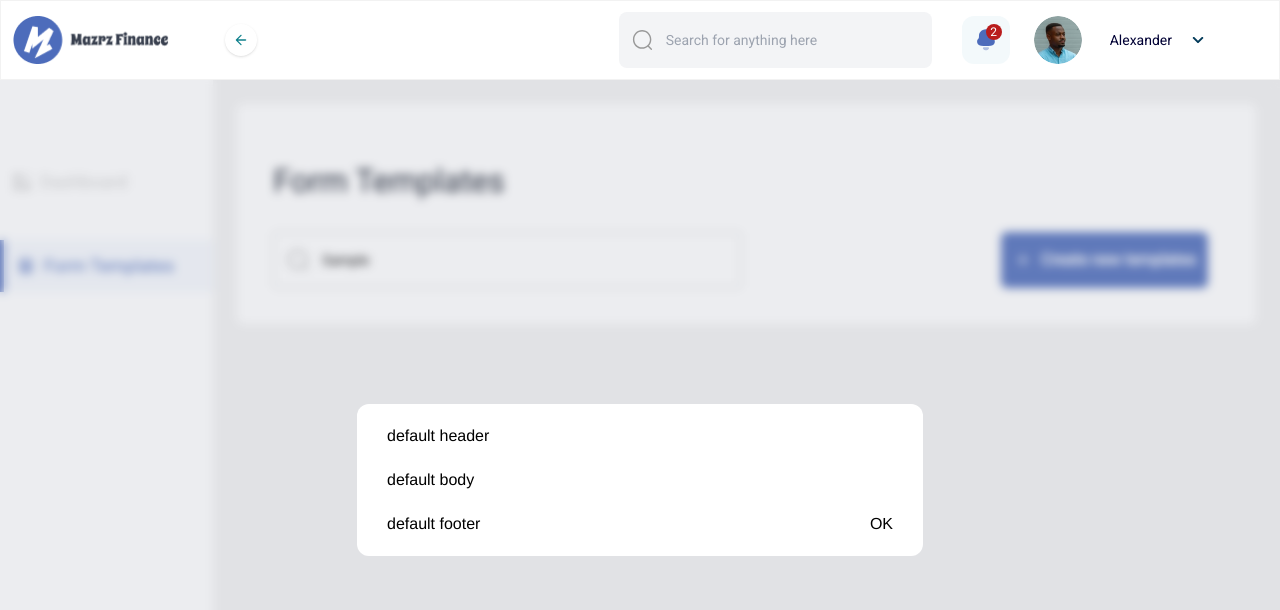
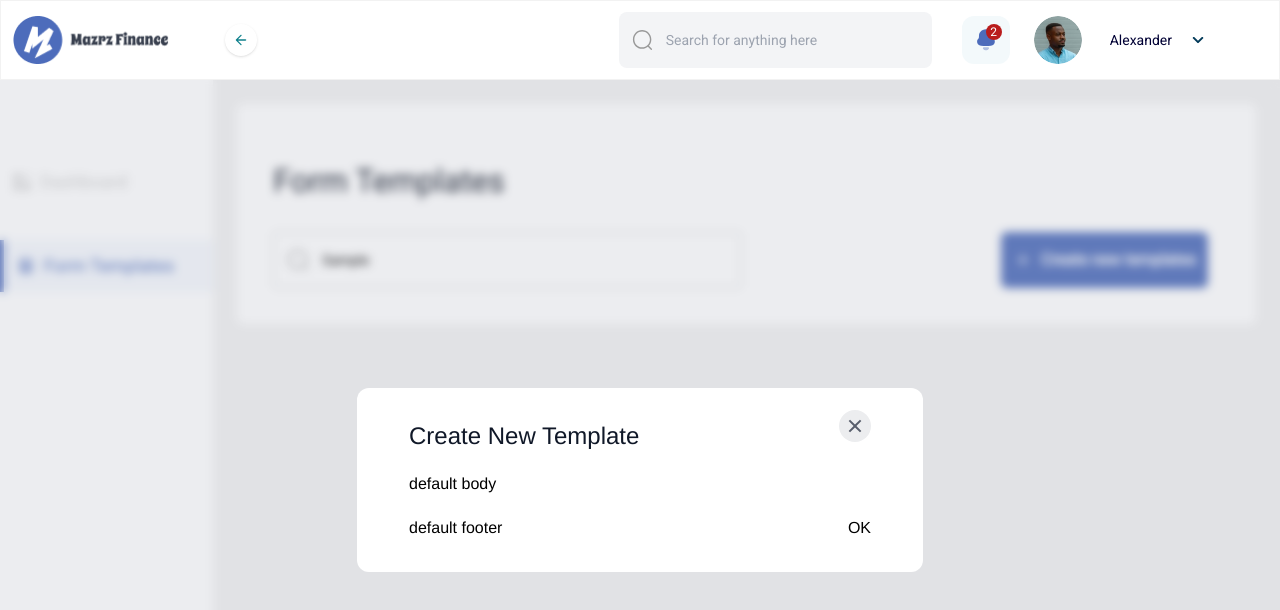
Before and after one commit to GideonOdiokine/Youverify-frontend-task, a Nuxt app: page / in a window 1280 px wide. Both pictures are taken after typing "Sample" into the empty fields and a click on the button "Create new templates". Shown: the top 610 px of the page. Built offline with nearby package versions, Linux system fonts and the light colour scheme.

Commit message:
modal header completed

```diff
--- a/components/Modal.vue
+++ b/components/Modal.vue
@@ -51,16 +51,11 @@
 .modal-container {
   width: 566px;
   margin: 0px auto;
-  padding: 20px 30px;
+  padding: 32px 52px;
   background-color: #fff;
   border-radius: 12px;
   transition: all 0.3s ease;
   font-family: Helvetica, Arial, sans-serif;
-}
-
-.modal-header h3 {
-  margin-top: 0;
-  color: #42b983;
 }
 
 .modal-body {
--- a/pages/index.vue
+++ b/pages/index.vue
@@ -41,11 +41,19 @@
       </div>
     </div>
     <modal v-if="showModal" @close="showModal = false">
-      <!--
-      you can use custom content here to overwrite
-      default content
-    -->
-      <h3 slot="header">Create New Template</h3>
+      <template v-slot:header>
+        <div class="flex justify-between">
+          <h3 class="text-2xl font-medium text-[#101828]">
+            Create New Template
+          </h3>
+          <img
+            src="../assets/close.svg"
+            alt="plus"
+            class="mt-[-20px] cursor-pointer"
+            @click="showModal = false"
+          />
+        </div>
+      </template>
     </modal>
   </div>
 </template>
@@ -60,7 +68,6 @@
   methods: {
     toggleShowModal() {
       this.showModal = !this.showModal;
-      console.log(this.showModal);
     },
   },
 };
```
Also changed, not shown: assets/close.svg (added).
